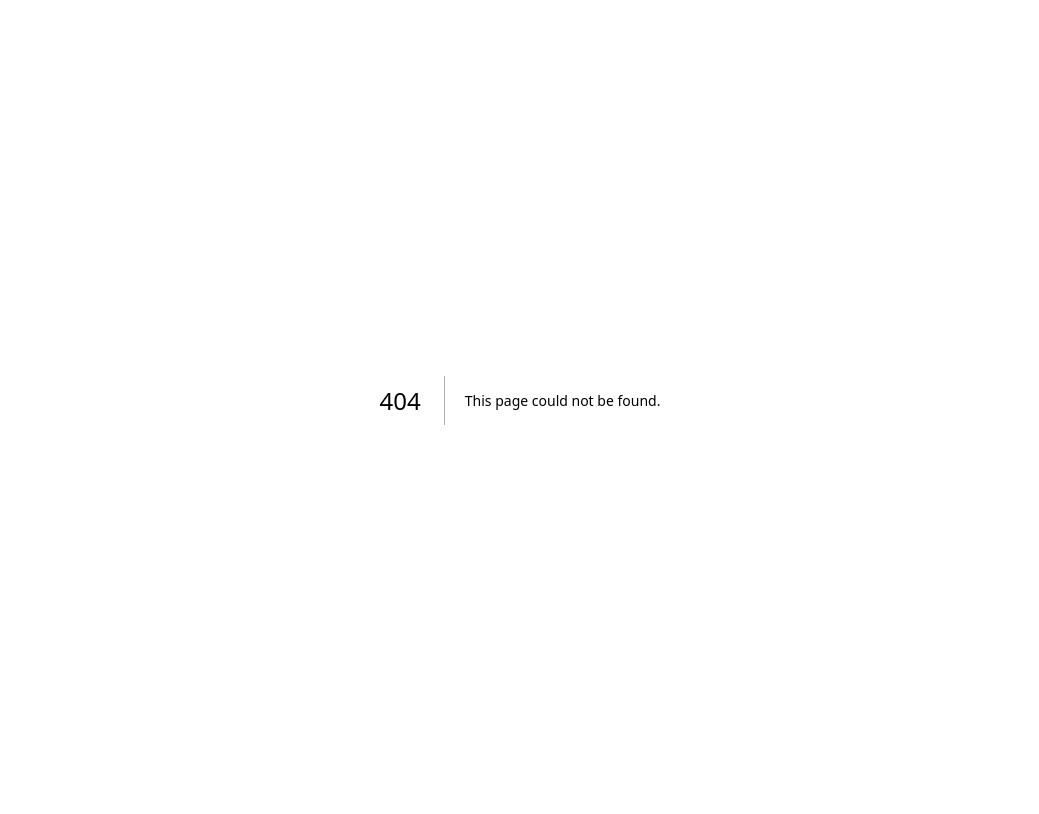
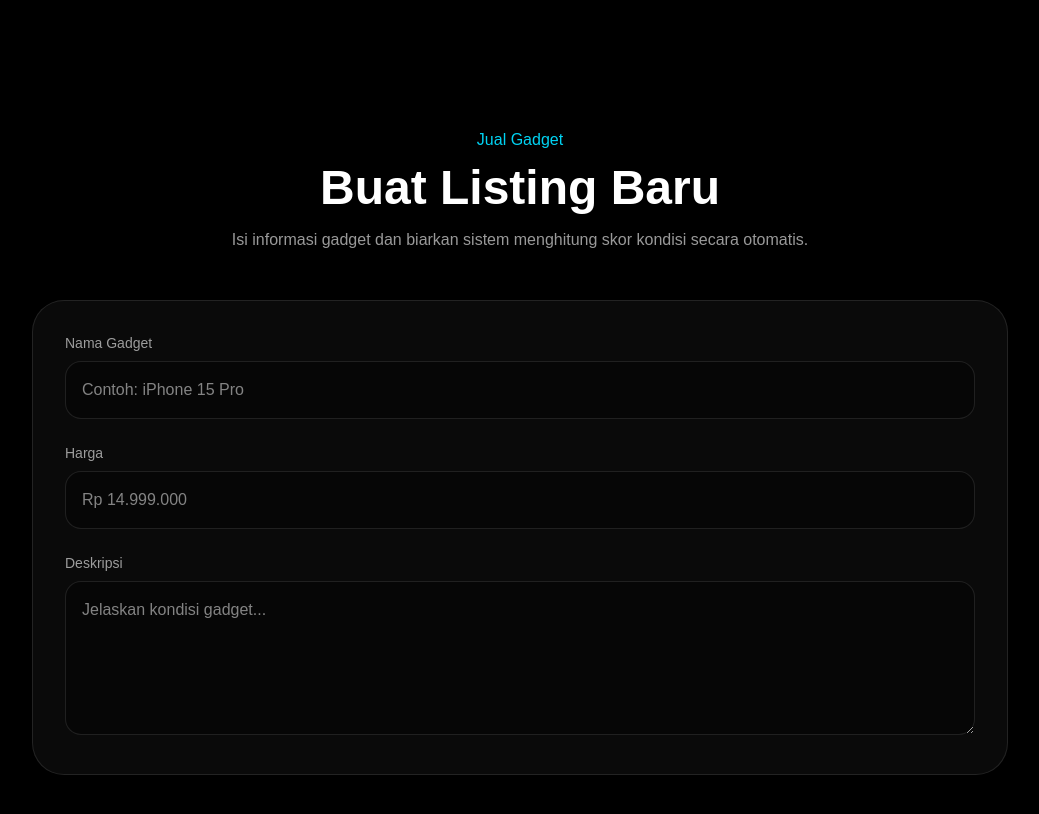
Before and after one commit to Rexlicky/gadgetswap, a Next.js app: page /sell in a window 1280 px wide. Before the commit this address had no page. Shown: the top 814 px of the page, without its empty margins (120-1159 px from the left). Built offline with nearby package versions, Linux system fonts and the light colour scheme.

Commit message:
feat: create sell gadget page

```diff
--- /dev/null
+++ b/src/app/sell/page.js
@@ -0,0 +1,22 @@
+import SellForm from "@/components/sell/SellForm";
+
+export default function SellPage() {
+  return (
+    <main className="min-h-screen bg-black text-white">
+      <div className="mx-auto max-w-5xl px-6 py-32">
+        {/* Header */}
+        <div className="mb-12 text-center">
+          <p className="text-cyan-400">Jual Gadget</p>
+
+          <h1 className="mt-3 text-5xl font-bold">Buat Listing Baru</h1>
+
+          <p className="mt-4 text-white/60">
+            Isi informasi gadget dan biarkan sistem menghitung skor kondisi
+            secara otomatis.
+          </p>
+        </div>
+        <SellForm />
+      </div>
+    </main>
+  );
+}
--- /dev/null
+++ b/src/components/sell/SellForm.jsx
@@ -0,0 +1,39 @@
+export default function SellForm() {
+  return (
+    <div className="rounded-[2rem] border border-white/10 bg-white/[0.04] p-8 backdrop-blur-xl">
+      <div className="grid gap-6">
+        <div>
+          <label className="mb-2 block text-sm text-white/60">
+            Nama Gadget
+          </label>
+
+          <input
+            type="text"
+            placeholder="Contoh: iPhone 15 Pro"
+            className="w-full rounded-2xl border border-white/10 bg-black/30 px-4 py-4 outline-none focus:border-cyan-400"
+          />
+        </div>
+
+        <div>
+          <label className="mb-2 block text-sm text-white/60">Harga</label>
+
+          <input
+            type="text"
+            placeholder="Rp 14.999.000"
+            className="w-full rounded-2xl border border-white/10 bg-black/30 px-4 py-4 outline-none focus:border-cyan-400"
+          />
+        </div>
+
+        <div>
+          <label className="mb-2 block text-sm text-white/60">Deskripsi</label>
+
+          <textarea
+            rows="5"
+            placeholder="Jelaskan kondisi gadget..."
+            className="w-full rounded-2xl border border-white/10 bg-black/30 px-4 py-4 outline-none focus:border-cyan-400"
+          />
+        </div>
+      </div>
+    </div>
+  );
+}
```
